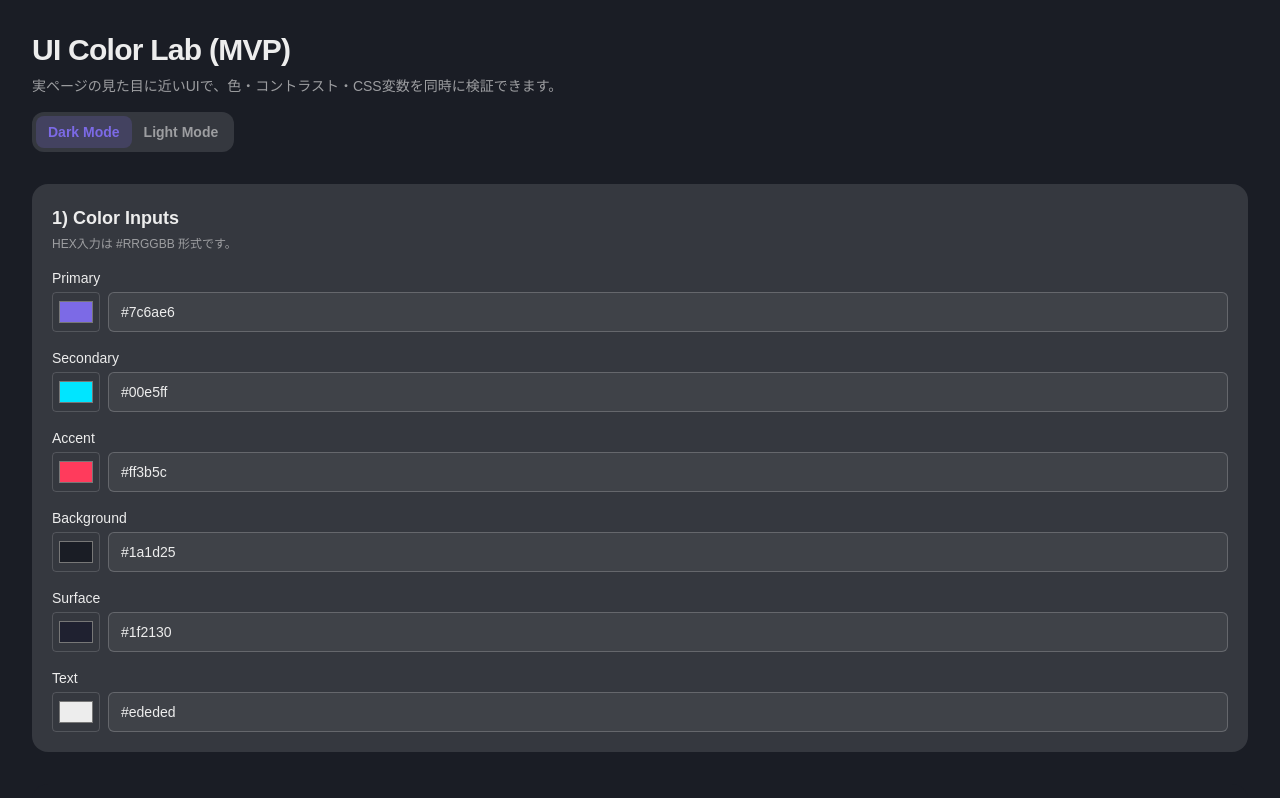
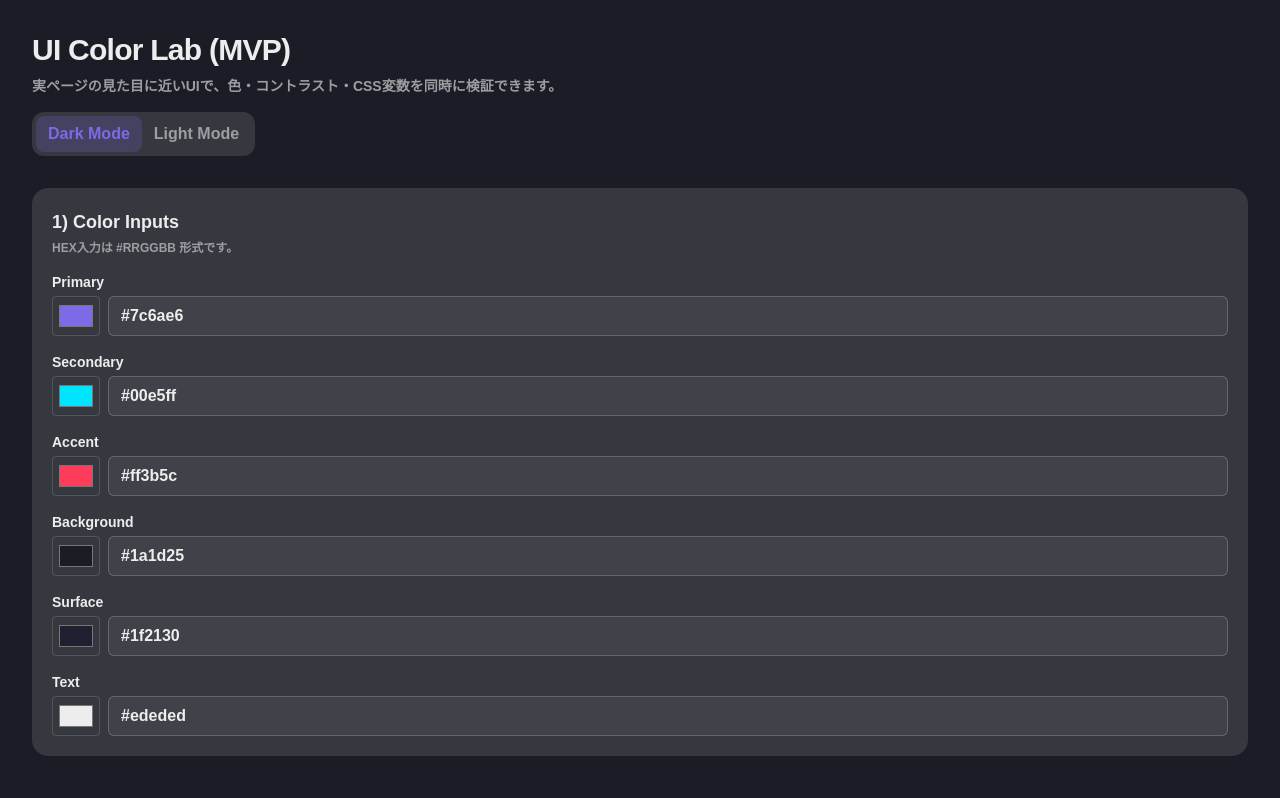
Before and after one commit to eirakusoya-std/Platform-Base, a Next.js app in the folder apps/web/: page /color-lab in a window 1280 px wide. Shown: the top 798 px of the page. Built offline with nearby package versions, Linux system fonts and the light colour scheme; no server answers.

Commit message:
feat:フォントをガイドラインに沿って変更。

```diff
--- a/apps/web/app/globals.css
+++ b/apps/web/app/globals.css
@@ -1,6 +1,14 @@
 @import "tailwindcss";
 
 :root {
+  --font-latin: "Afacad Flux", "Afacad", "Public Sans", "Inter", "Segoe UI", "Helvetica Neue", Arial, sans-serif;
+  --font-jp: "Hiragino Sans", "Hiragino Kaku Gothic ProN", "ヒラギノ角ゴシック", "Yu Gothic", "YuGothic", "Noto Sans JP", "Meiryo", sans-serif;
+  --font-ui: var(--font-jp);
+  --font-weight-light: 300;
+  --font-weight-regular: 400;
+  --font-weight-medium: 500;
+  --font-weight-semibold: 600;
+
   --bg: #1a1d25;
   --surface: color-mix(in srgb, var(--bg) 88%, #ffffff 12%);
   --primary: #7c6ae6;
@@ -38,7 +46,7 @@
 @theme inline {
   --color-background: var(--background);
   --color-foreground: var(--foreground);
-  --font-sans: "Public Sans", sans-serif;
+  --font-sans: var(--font-ui);
   --font-mono: ui-monospace, SFMono-Regular, Menlo, Monaco, Consolas, "Liberation Mono", "Courier New", monospace;
 }
 
@@ -52,7 +60,38 @@
 body {
   background: var(--background);
   color: var(--foreground);
-  font-family: "Public Sans", "Yu Gothic", "YuGothic", "Noto Sans JP", sans-serif;
+  font-family: var(--font-ui);
+  font-weight: var(--font-weight-semibold);
+}
+
+html:lang(ja) {
+  --font-ui: var(--font-jp);
+}
+
+html:lang(en) {
+  --font-ui: var(--font-latin);
+}
+
+button,
+input,
+select,
+textarea {
+  font: inherit;
+}
+
+/* Enforce baseline typography: W6(SemiBold)+ across UI text */
+.font-thin,
+.font-extralight,
+.font-light,
+.font-normal,
+.font-medium {
+  font-weight: var(--font-weight-semibold) !important;
+}
+
+/* Keep input prompts lightweight for readability */
+input::placeholder,
+textarea::placeholder {
+  font-weight: var(--font-weight-regular);
 }
 
 .ui-card {
```
